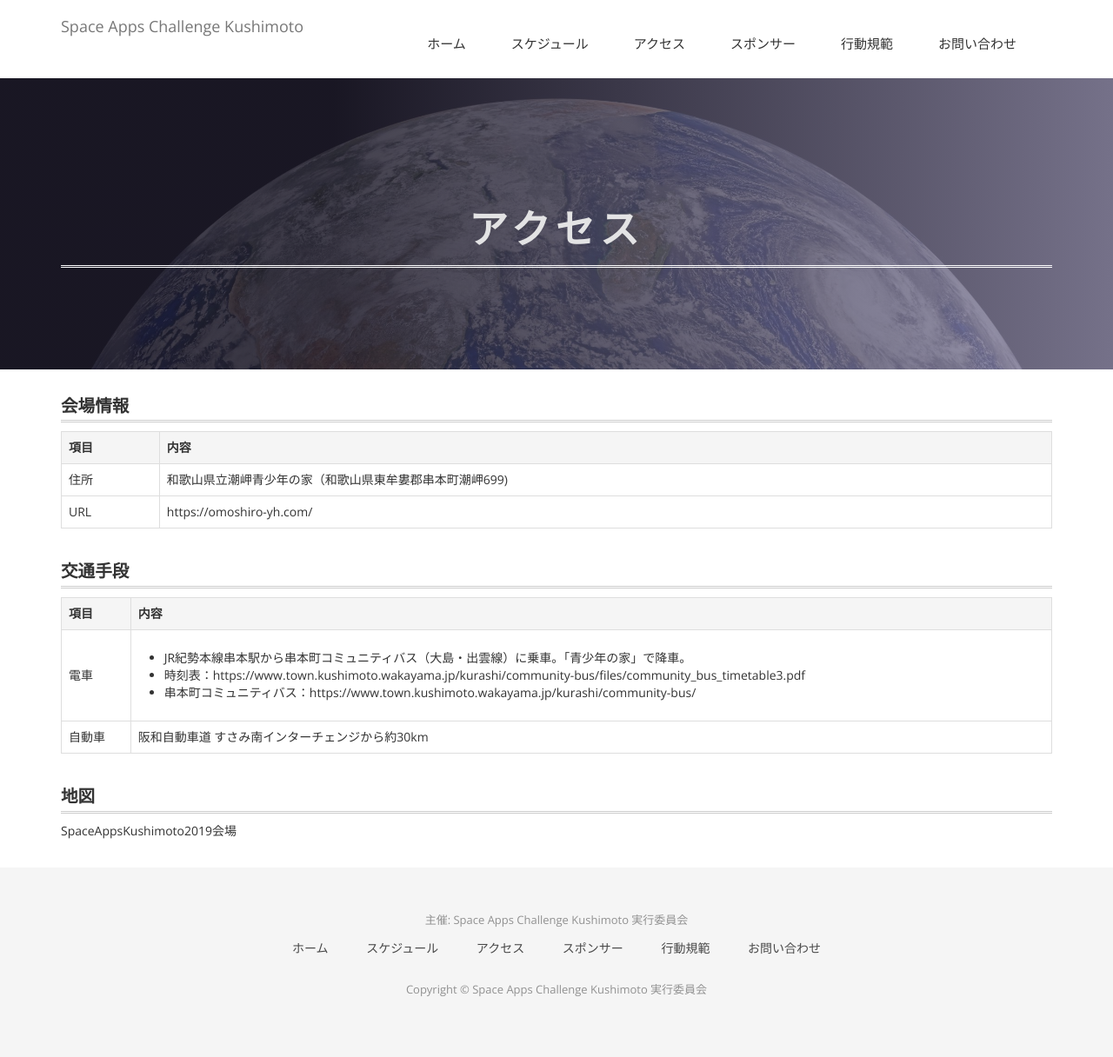
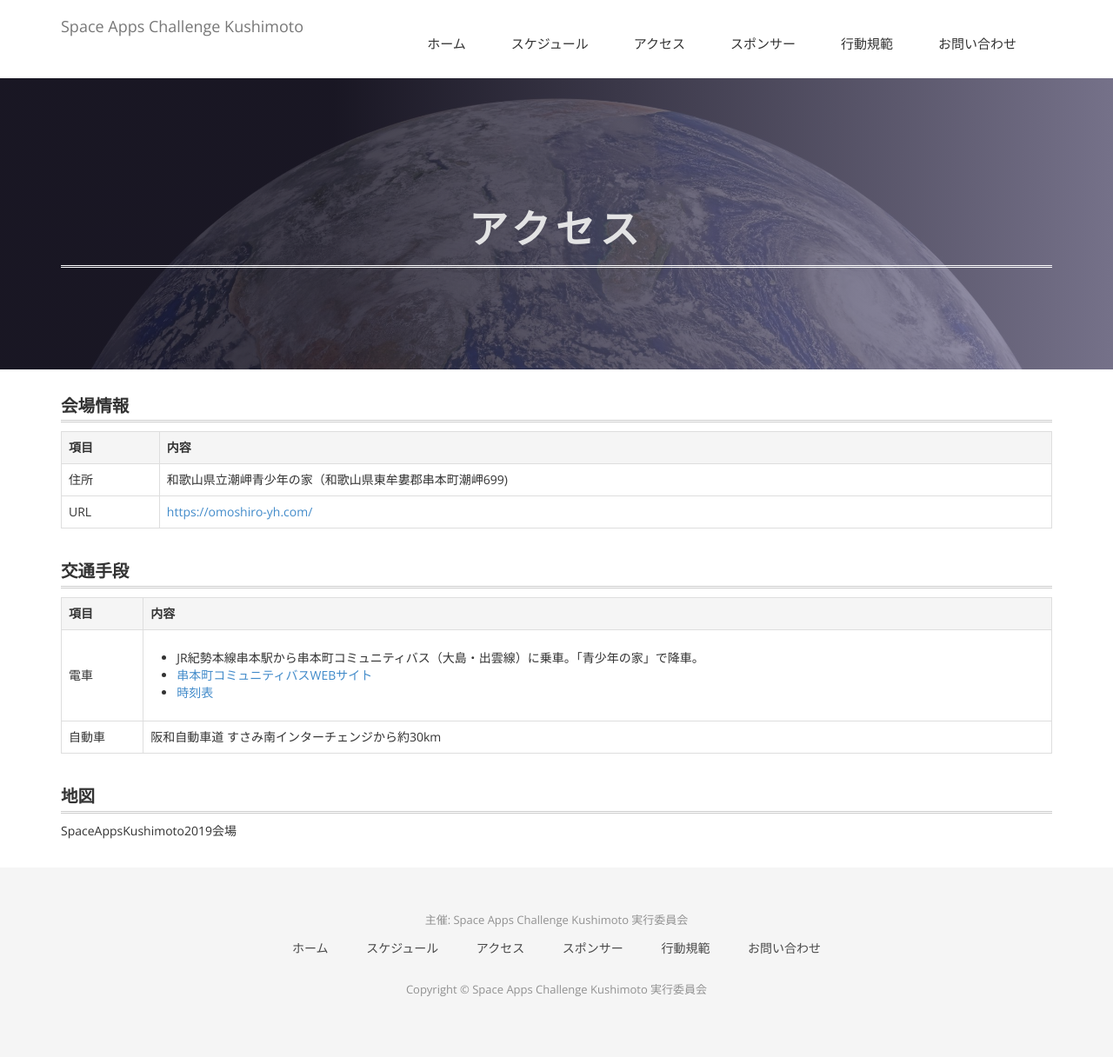
Before and after one commit to naogify/space-apps-kushimoto.github.io, a Jekyll site: the page built from access.md, in a window 1280 px wide. Shown: the whole page at 87% size. Built offline with Jekyll 4.4.1, drawn with Linux system fonts in a browser that asks for light colours; nearby versions of some CDN libraries; some web fonts are replaced; a script that is not in the unit is left out.

Commit message:
add link

```diff
--- a/access.md
+++ b/access.md
@@ -19,7 +19,7 @@ permalink: /access/
     </tr>
     <tr>
      <td>URL</td>
-     <td>https://omoshiro-yh.com/</td>
+     <td><a href="https://omoshiro-yh.com/">https://omoshiro-yh.com/</a></td>
     </tr>
 
   </tbody>
@@ -39,8 +39,8 @@ permalink: /access/
      <td>
           <ul>
            <li>JR紀勢本線串本駅から串本町コミュニティバス（大島・出雲線）に乗車。「青少年の家」で降車。</li>
-           <li>時刻表：https://www.town.kushimoto.wakayama.jp/kurashi/community-bus/files/community_bus_timetable3.pdf</li>
-           <li>串本町コミュニティバス：https://www.town.kushimoto.wakayama.jp/kurashi/community-bus/</li>
+           <li><a href="https://www.town.kushimoto.wakayama.jp/kurashi/community-bus/">串本町コミュニティバスWEBサイト</a></li>
+           <li><a href="https://www.town.kushimoto.wakayama.jp/kurashi/community-bus/files/community_bus_timetable3.pdf">時刻表</a></li>
           </ul>
      </td>
     </tr>
```
